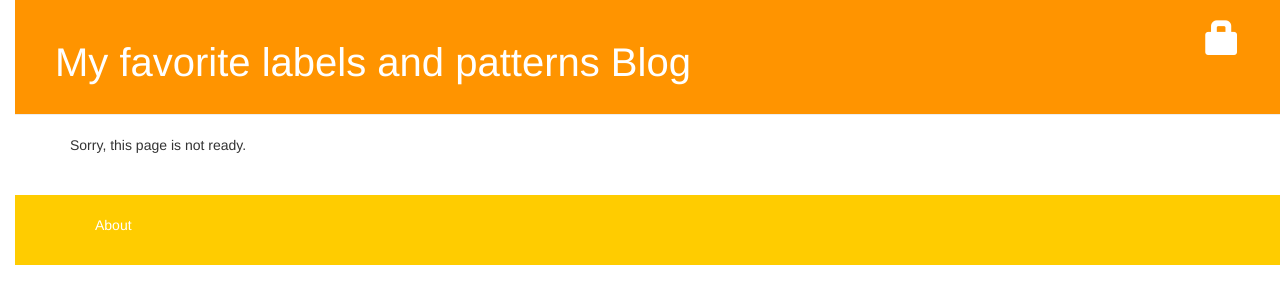
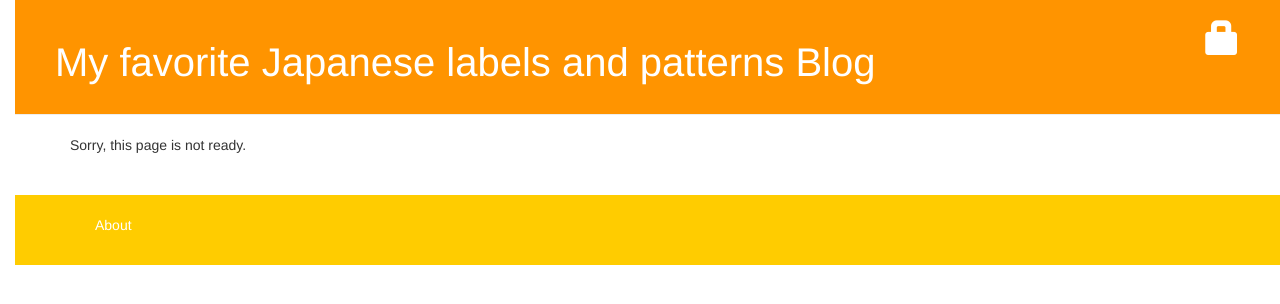
Before and after one commit to JsilverPi/my-first-blog, a Django app: template proj1/blog/templates/blog/about.html in a window 1280 px wide. Shown: the top 304 px of the page. Run offline with Django 3.2, Linux system fonts and the light colour scheme; the template is opened without the code that fills it, so the values that code supplies are empty; some libraries are stand-ins or nearby versions.

Commit message:
title change 0914

```diff
--- a/proj1/blog/templates/blog/base.html
+++ b/proj1/blog/templates/blog/base.html
@@ -17,7 +17,7 @@
 {% else %}
   <a href="{% url 'login' %}" class="top-menu"><span class="glyphicon glyphicon-lock"></span></a>
 {% endif %}
-  <h1><a href="/">My favorite labels and patterns Blog</a></h1>
+  <h1><a href="/">My favorite Japanese labels and patterns Blog</a></h1>
 </div>
 <div class="content container">
   <div class="row">
```
